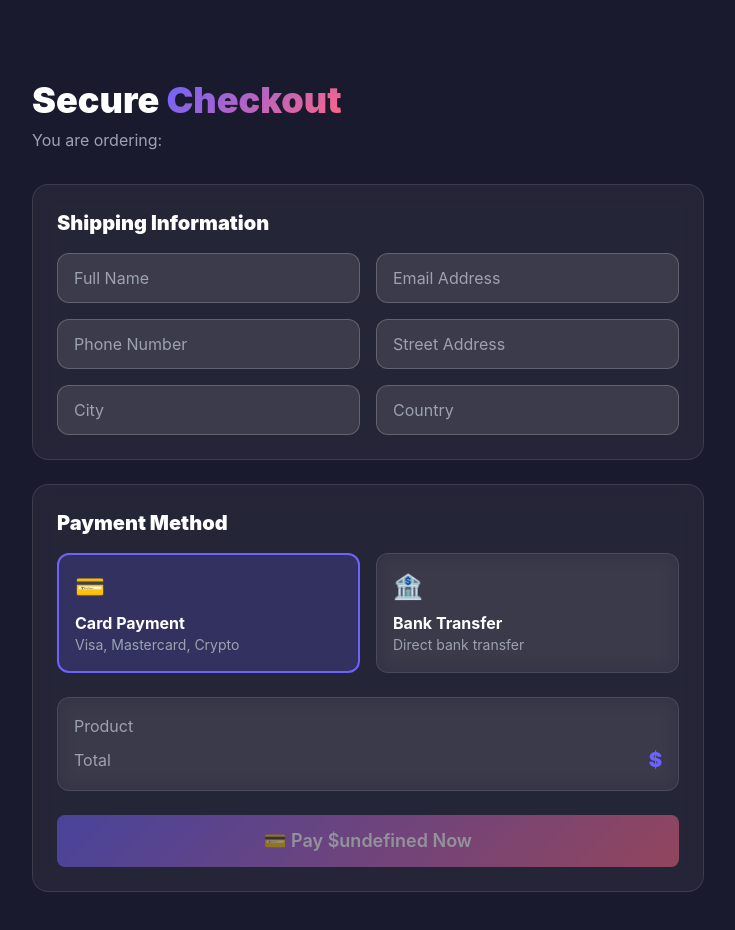
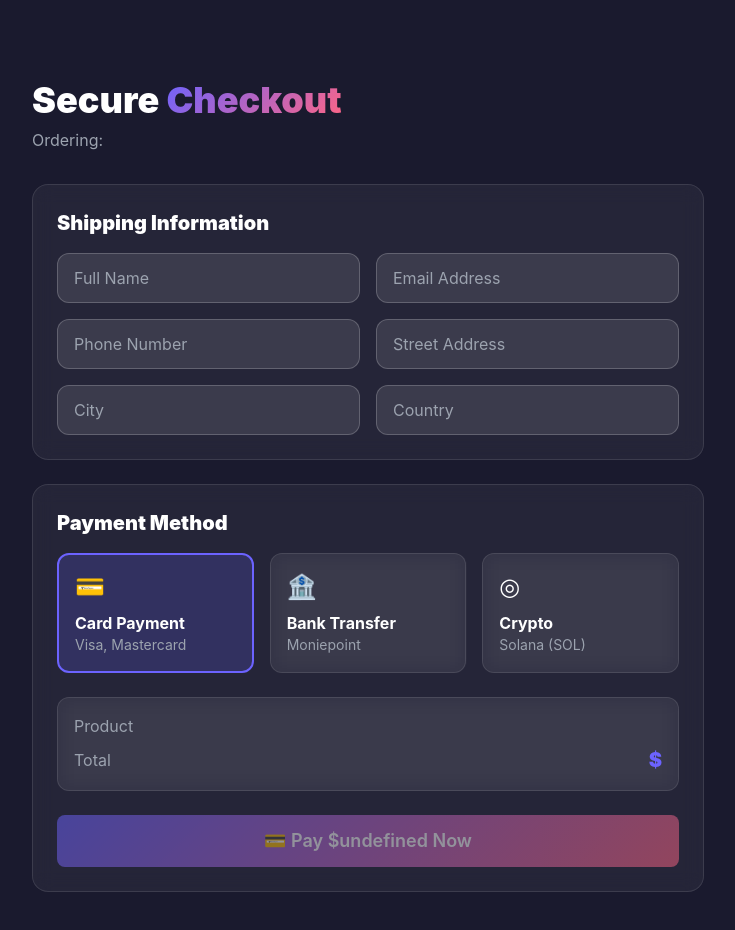
Before and after one commit to tawaridivine-droid/Lumivex-Store, a Next.js app: page /checkout in a window 1280 px wide. Shown: the top 930 px of the page, without its empty margins (272-1007 px from the left). Built offline with nearby package versions, Linux system fonts and the light colour scheme.

Commit message:
Update checkout.js

```diff
--- a/pages/checkout.js
+++ b/pages/checkout.js
@@ -23,7 +23,6 @@ export default function Checkout() {
 
   const handleFlutterwave = async () => {
     setLoading(true)
-    const FlutterwaveCheckout = (await import('flutterwave-react-v3')).useFlutterwave
     window.FlutterwaveCheckout({
       public_key: process.env.NEXT_PUBLIC_FLUTTERWAVE_KEY,
       tx_ref: `lumivex-${Date.now()}`,
@@ -51,9 +50,9 @@ export default function Checkout() {
     })
   }
 
-  const handleBankTransfer = async () => {
+  const handleOfflinePayment = async () => {
     setLoading(true)
-    await saveOrder('bank_transfer', 'pending')
+    await saveOrder(paymentMethod, 'pending')
     setSuccess(true)
     setLoading(false)
   }
@@ -85,16 +84,31 @@ export default function Checkout() {
           <h1 className="text-3xl font-black gradient-text mb-4">Order Placed!</h1>
           <p className="text-gray-400 mb-2">Thank you {form.name}!</p>
           <p className="text-gray-400 mb-6">Your order is being processed. You will receive updates via email.</p>
+
           {paymentMethod === 'bank_transfer' && (
             <div className="glass rounded-xl p-4 mb-6 text-left">
               <h3 className="font-bold mb-3 text-primary">Bank Transfer Details:</h3>
-              <p className="text-sm text-gray-300">Bank: <span className="text-white font-bold">Your Bank Name</span></p>
-              <p className="text-sm text-gray-300">Account Number: <span className="text-white font-bold">Your Account Number</span></p>
-              <p className="text-sm text-gray-300">Account Name: <span className="text-white font-bold">Your Name</span></p>
-              <p className="text-sm text-gray-300">Amount: <span className="text-primary font-black">${price}</span></p>
-              <p className="text-sm text-yellow-400 mt-2">Please use your order ID as reference when transferring.</p>
+              <p className="text-sm text-gray-300">Bank: <span className="text-white font-bold">Moniepoint</span></p>
+              <p className="text-sm text-gray-300">Account Number: <span className="text-white font-bold">9138643885</span></p>
+              <p className="text-sm text-gray-300">Account Name: <span className="text-white font-bold">Tawari Divine Doubra</span></p>
+              <p className="text-sm text-gray-300 mt-2">Amount: <span className="text-primary font-black">${price}</span></p>
+              <p className="text-sm text-yellow-400 mt-3">Use your full name as payment reference. Send payment screenshot to our email after transfer.</p>
             </div>
           )}
+
+          {paymentMethod === 'crypto' && (
+            <div className="glass rounded-xl p-4 mb-6 text-left">
+              <h3 className="font-bold mb-3 text-primary">Crypto Payment Details:</h3>
+              <p className="text-sm text-gray-300 mb-3">Send exact amount to this wallet:</p>
+              <div className="glass rounded-lg p-3 mb-3">
+                <p className="text-xs text-purple-400 font-bold mb-1">Solana (SOL) — Phantom Wallet</p>
+                <p className="text-xs text-white break-all">A7QAeparc1Pn1vYBrQwUwd2djpVWkr7qCJ15zf1gHiQG</p>
+              </div>
+              <p className="text-sm text-gray-300 mt-2">Amount: <span className="text-primary font-black">${price}</span></p>
+              <p className="text-xs text-yellow-400 mt-3">After sending, email us your transaction signature for order confirmation.</p>
+            </div>
+          )}
+
           <button
             onClick={() => router.push('/')}
             className="btn-primary w-full py-3 rounded-xl font-bold"
@@ -117,7 +131,9 @@ export default function Checkout() {
           <h1 className="text-4xl font-black mb-2">
             Secure <span className="gradient-text">Checkout</span>
           </h1>
-          <p className="text-gray-400 mb-8">You are ordering: <span className="text-white font-bold">{productName}</span></p>
+          <p className="text-gray-400 mb-8">
+            Ordering: <span className="text-white font-bold">{productName}</span>
+          </p>
 
           <div className="glass rounded-2xl p-6 mb-6">
             <h2 className="text-xl font-black mb-4">Shipping Information</h2>
@@ -145,7 +161,7 @@ export default function Checkout() {
 
           <div className="glass rounded-2xl p-6 mb-6">
             <h2 className="text-xl font-black mb-4">Payment Method</h2>
-            <div className="grid grid-cols-1 md:grid-cols-2 gap-4 mb-6">
+            <div className="grid grid-cols-1 md:grid-cols-3 gap-4 mb-6">
               <button
                 onClick={() => setPaymentMethod('card')}
                 className={`p-4 rounded-xl border-2 transition text-left ${
@@ -156,8 +172,9 @@ export default function Checkout() {
               >
                 <div className="text-2xl mb-2">💳</div>
                 <div className="font-bold">Card Payment</div>
-                <div className="text-gray-400 text-sm">Visa, Mastercard, Crypto</div>
+                <div className="text-gray-400 text-sm">Visa, Mastercard</div>
               </button>
+
               <button
                 onClick={() => setPaymentMethod('bank_transfer')}
                 className={`p-4 rounded-xl border-2 transition text-left ${
@@ -168,7 +185,20 @@ export default function Checkout() {
               >
                 <div className="text-2xl mb-2">🏦</div>
                 <div className="font-bold">Bank Transfer</div>
-                <div className="text-gray-400 text-sm">Direct bank transfer</div>
+                <div className="text-gray-400 text-sm">Moniepoint</div>
+              </button>
+
+              <button
+                onClick={() => setPaymentMethod('crypto')}
+                className={`p-4 rounded-xl border-2 transition text-left ${
+                  paymentMethod === 'crypto'
+                    ? 'border-primary bg-primary/20'
+                    : 'border-white/20 glass'
+                }`}
+              >
+                <div className="text-2xl mb-2">◎</div>
+                <div className="font-bold">Crypto</div>
+                <div className="text-gray-400 text-sm">Solana (SOL)</div>
               </button>
             </div>
 
@@ -184,11 +214,21 @@ export default function Checkout() {
             </div>
 
             <button
-              onClick={paymentMethod === 'card' ? handleFlutterwave : handleBankTransfer}
+              onClick={
+                paymentMethod === 'card'
+                  ? handleFlutterwave
+                  : handleOfflinePayment
+              }
               disabled={loading || !form.name || !form.email || !form.address}
               className="btn-primary w-full py-4 rounded-xl font-black text-lg disabled:opacity-50"
             >
-              {loading ? '⏳ Processing...' : paymentMethod === 'card' ? `💳 Pay $${price} Now` : `🏦 Place Order — Pay via Bank Transfer`}
+              {loading
+                ? '⏳ Processing...'
+                : paymentMethod === 'card'
+                ? `💳 Pay $${price} Now`
+                : paymentMethod === 'crypto'
+                ? `◎ Place Order — Pay via Solana`
+                : `🏦 Place Order — Pay via Bank Transfer`}
             </button>
           </div>
         </div>
```
